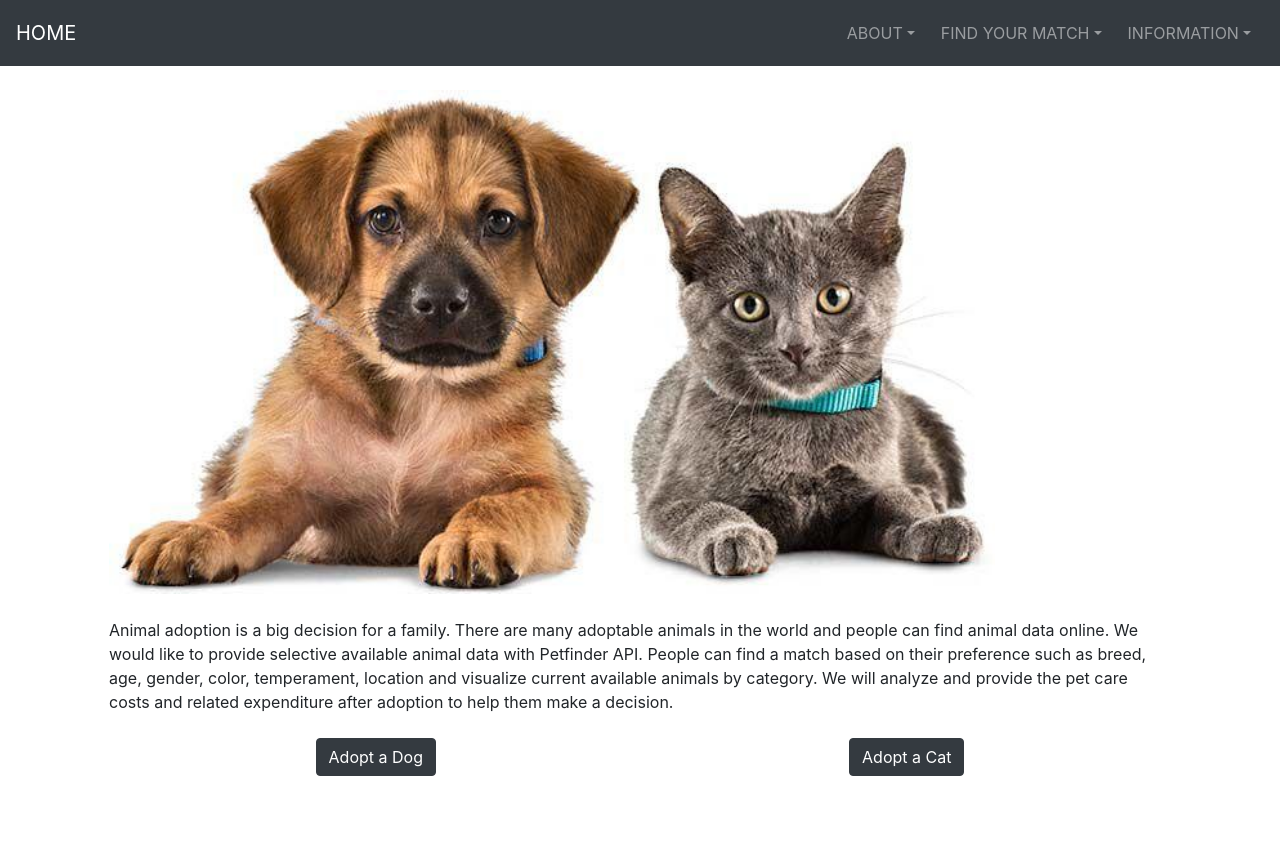
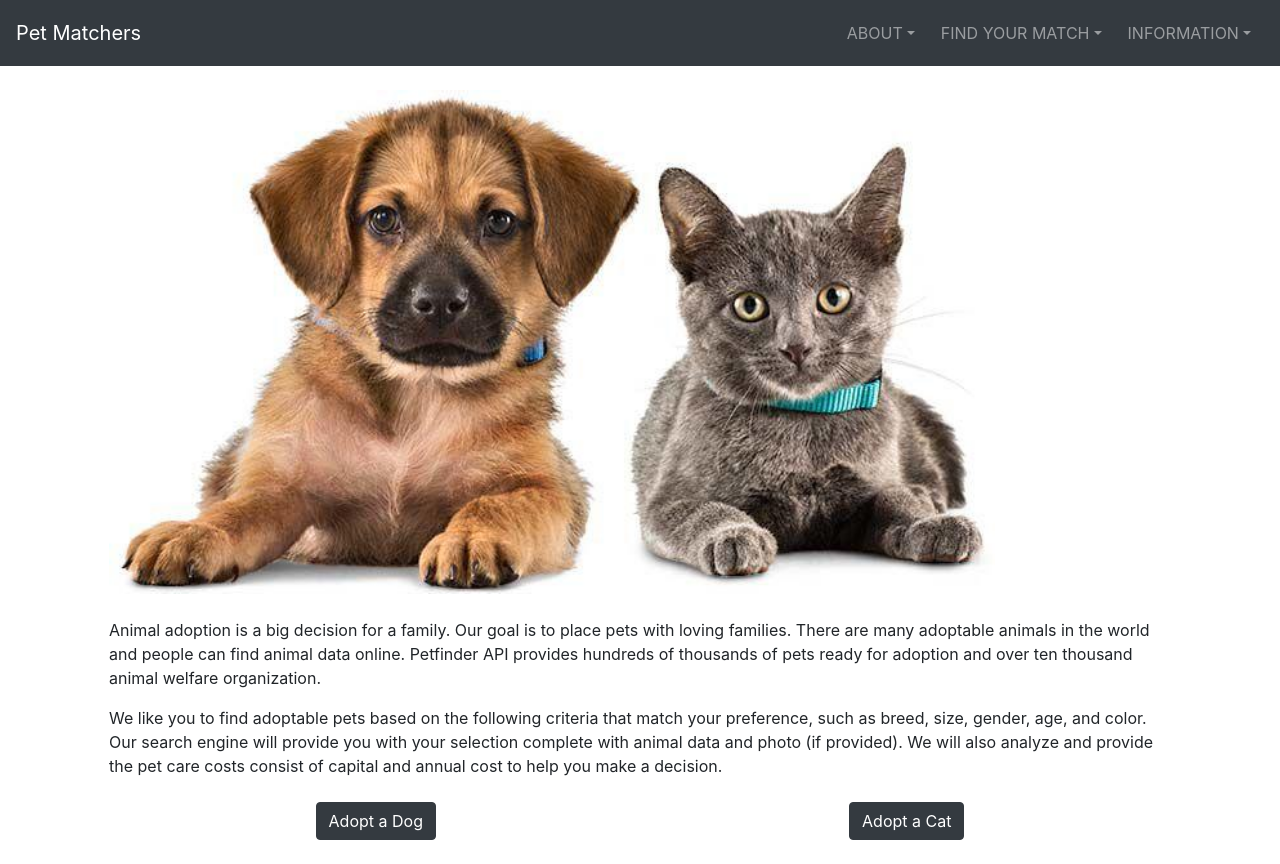
Before and after one commit to jinkkim/project2_petmatchers, a Flask app: page / in a window 1280 px wide. Before the commit the page ends 776 px from the top, so only its background shows below. Run offline with Flask 2, Linux system fonts and the light colour scheme; some libraries are stand-ins or nearby versions.

Commit message:
update text on index.html

```diff
--- a/app/templates/index.html
+++ b/app/templates/index.html
@@ -12,7 +12,7 @@
 
 <body>
     <nav class="navbar navbar-expand-lg navbar-dark bg-dark">
-        <a class="navbar-brand" href="/">HOME</a>
+        <a class="navbar-brand" href="/">Pet Matchers</a>
         <button class="navbar-toggler" type="button" data-toggle="collapse" data-target="#navbarNav" aria-controls="navbarNav" aria-expanded="false" aria-label="Toggle navigation">
           <span class="navbar-toggler-icon"></span>
         </button>
@@ -47,8 +47,8 @@
       <img src="../static/images/front.gif" alt="" height="504" width="886">
     </div>
     <div class="m-4">
-      <p>Animal adoption is a big decision for a family. There are many adoptable animals in the world and people can find animal data online. We would like to provide selective available animal data with Petfinder API.  People can find a match based on their preference such as breed, age, gender, color, temperament, location and visualize current available animals by category. We will analyze and provide the pet care costs and related expenditure after adoption to help them make a decision.
-      </p>
+      <p>Animal adoption is a big decision for a family.  Our goal is to place pets with loving families.  There are many adoptable animals in the world and people can find animal data online.  Petfinder API provides hundreds of thousands of pets ready for adoption and over ten thousand animal welfare organization. </p>
+      <p>We like you to find adoptable pets based on the following criteria that match your preference, such as breed, size, gender, age, and color.  Our search engine will provide you with your selection complete with animal data and photo (if provided).  We will also analyze and provide the pet care costs consist of capital and annual cost to help you make a decision. </p>
     </div>
     <div class="m-4 d-flex justify-content-around">
       <button type="button" class="btn btn-dark" onclick="window.location.href = '/adoptadog'">Adopt a Dog</button>
```
